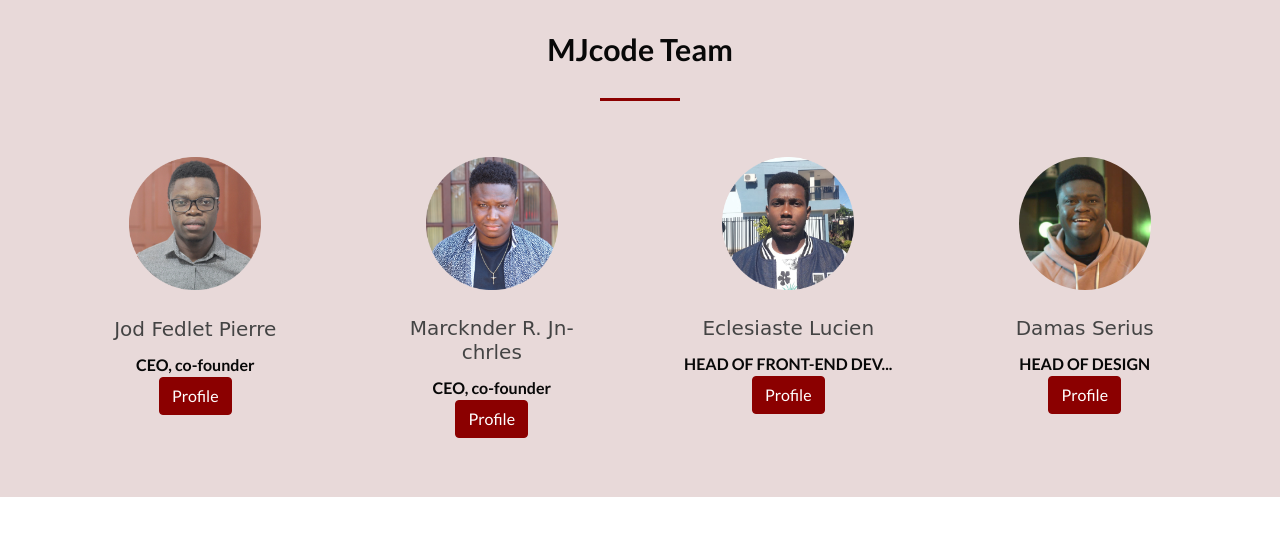
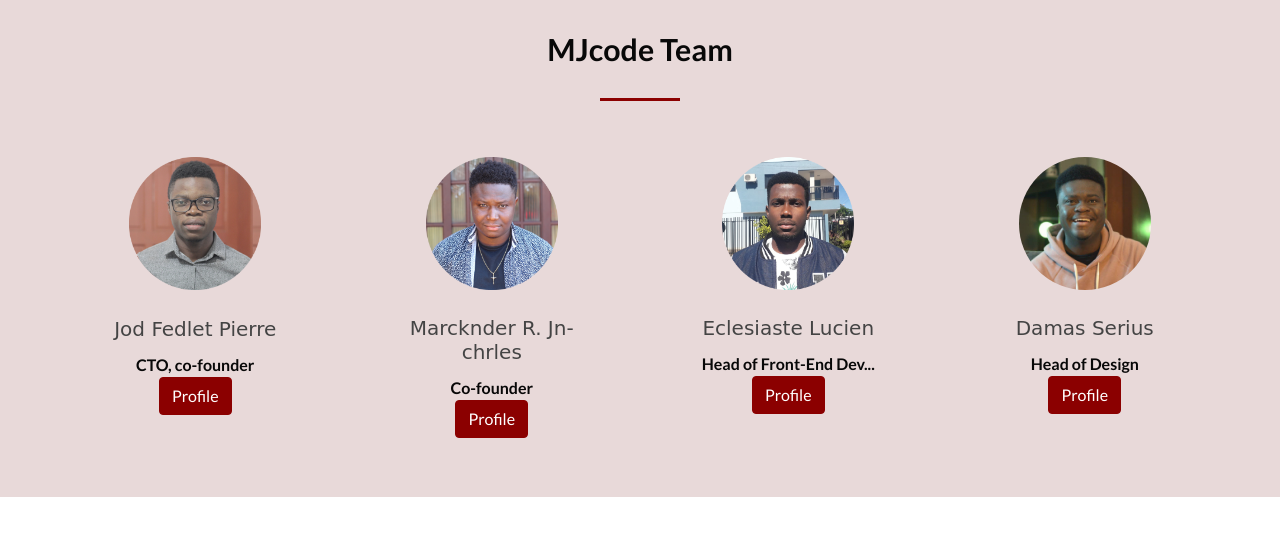
Before and after one commit to jodfedlet/MJcodeSite, a PHP site: page / in a window 1280 px wide. Shown: the part 2012-2560 px from the top of the page. Run offline with PHP 8.4, Linux system fonts and the light colour scheme; some libraries are stand-ins or nearby versions; some web fonts are replaced.

Commit message:
Add profile modification

```diff
--- a/Includes/team.php
+++ b/Includes/team.php
@@ -13,7 +13,7 @@
 						<img class="card-img-top img-responsive" src="public/img/jodmj.png" >
 						<div class="card-body">
 							<h4 class="card-title text-center">Jod Fedlet Pierre</h4>
-							<b>CEO, co-founder</b> <br>
+							<b>CTO, co-founder</b> <br>
 							<button type="button" class="btn btn-danger" data-toggle="modal" data-target="#jod">
 								Profile
 							</button>
@@ -26,7 +26,7 @@
 						<img class="card-img-top img-responsive" src="public/img/marck.png">
 						<div class="card-body">
 							<h4 class="card-title text-center">Marcknder R. Jn-chrles</h4>
-							<b>CEO, co-founder</b> <br>
+							<b>Co-founder</b> <br>
 							<button type="button" class="btn btn-danger" data-toggle="modal" data-target="#marc">
 								Profile
 							</button>
@@ -39,7 +39,7 @@
 						<img class="card-img-top img-responsive" src="public/img/ecle.png" >
 						<div class="card-body">
 							<h4 class="card-title text-center">Eclesiaste Lucien</h4>
-							<b>HEAD OF FRONT-END DEV...</b> <br>
+							<b>Head of Front-End Dev...</b> <br>
 							<button type="button" class="btn btn-danger" data-toggle="modal" data-target="#Ecle">
 								Profile
 							</button>
@@ -52,7 +52,7 @@
 						<img class="card-img-top img-responsive rounded-circle" src="public/img/padja.jpg">
 						<div class="card-body">
 							<h4 class="card-title text-center">Damas Serius</h4>
-							<b>HEAD OF DESIGN</b> <br>
+							<b>Head of Design</b> <br>
 							<button type="button" class="btn btn-danger" data-toggle="modal" data-target="#Padja">
 								Profile
 							</button>
@@ -85,7 +85,7 @@
 						<div class="modal-content">
 							<div class="modal-body">
 								<p class="card-text"> Etudiant en <b>Sciences informatiques</b>,
-									Data Scientist,
+									Administrateur de base de données,
 								développeur back-end et ingénieur en logiciel.........</p>
 							</div>
 							<div class="col-12 m-footer">
```
